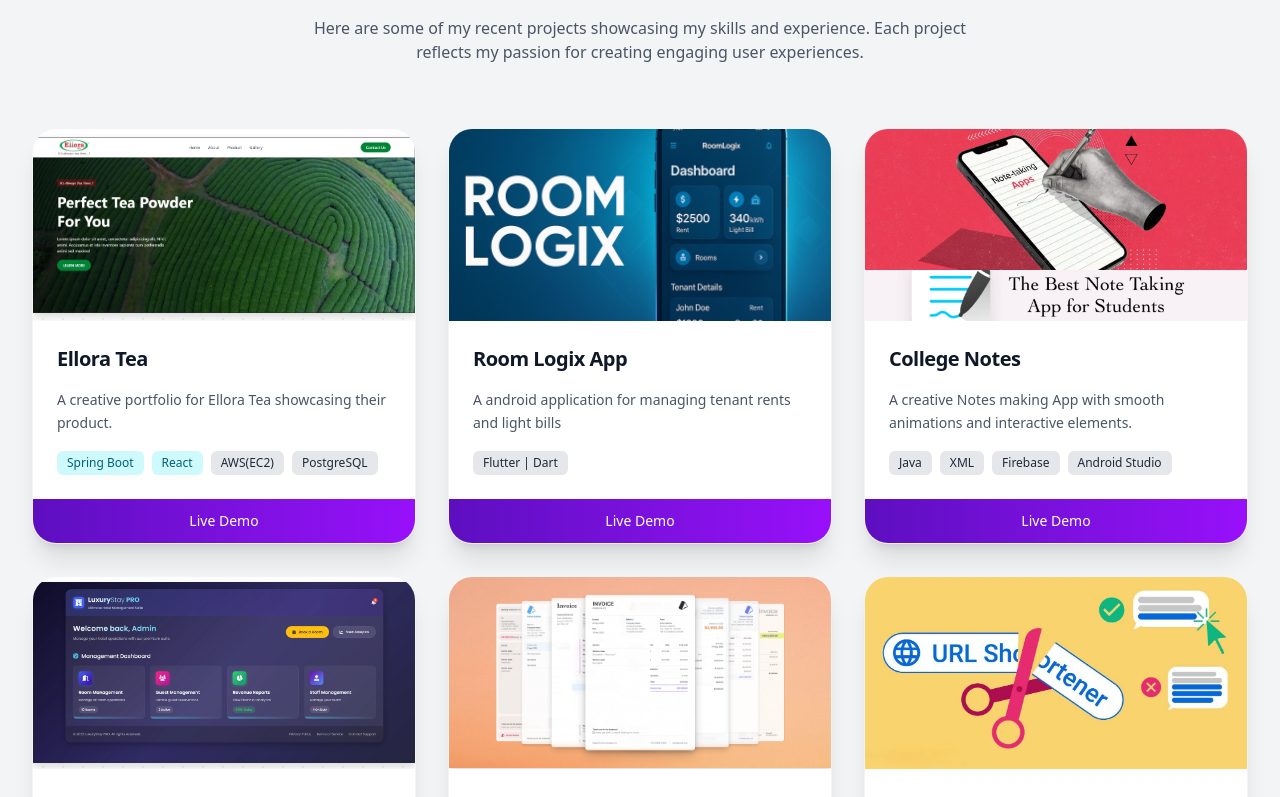
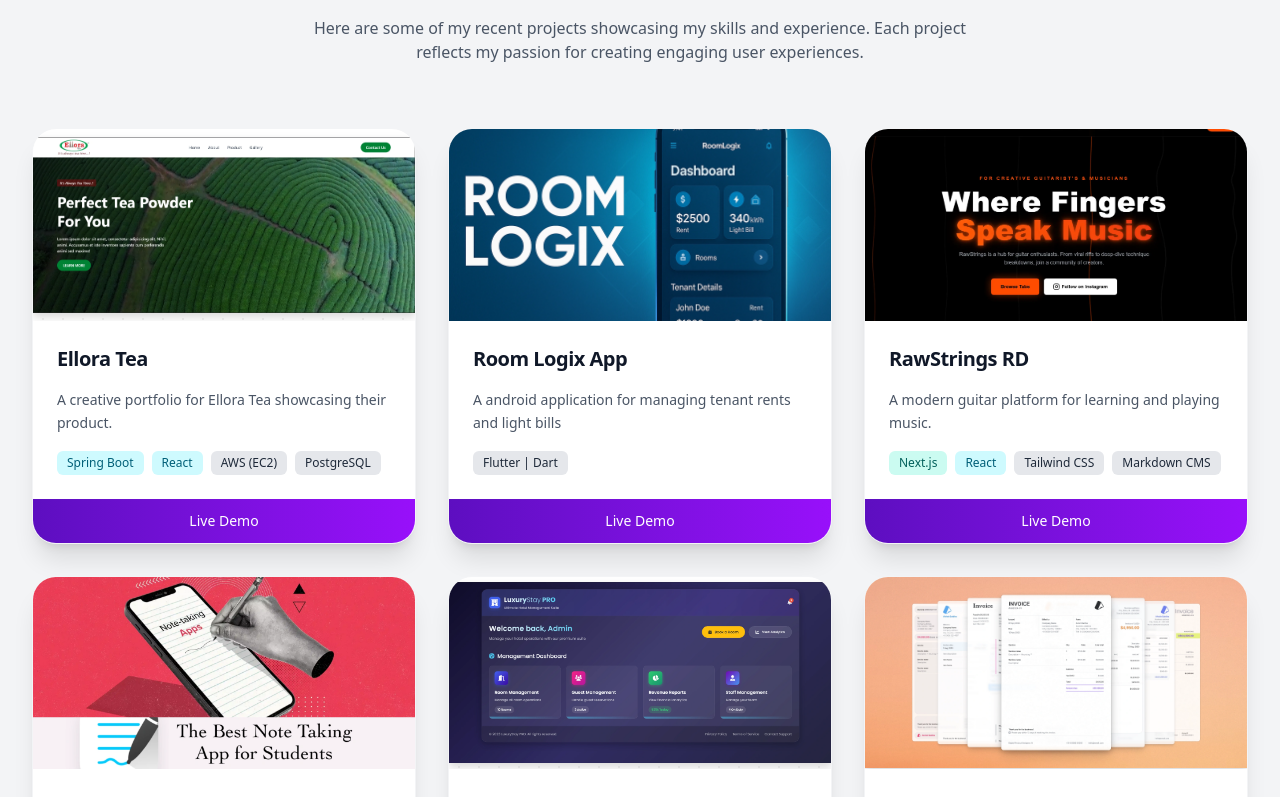
Before and after one commit to rohandhore2102/Portfolio, a React (Vite) app: page / in a window 1280 px wide. Shown: the part 2440-3237 px from the top of the page. Built offline with nearby package versions, Linux system fonts and the light colour scheme; no server answers.

Commit message:
Project Rawstrings added 30th March

```diff
--- a/src/components/ProjectCard.jsx
+++ b/src/components/ProjectCard.jsx
@@ -79,8 +79,8 @@ const ProjectCard = ({ project, darkMode, visible, delay = 0 }) => {
                   case "React": bgColor = "bg-cyan-950/50"; textColor = "text-cyan-400"; break;
                   case "Spring Boot": bgColor = "bg-cyan-950/50"; textColor = "text-cyan-400"; break;
                   case "TypeScript": bgColor = "bg-blue-950/50"; textColor = "text-blue-400"; break;
-                  case "Tailwind CSS": bgColor = "bg-teal-950/50"; textColor = "text-teal-400"; break;
-                  case "Recharts": bgColor = "bg-green-950/50"; textColor = "text-green-400"; break;
+                  case "Next.js": bgColor = "bg-teal-950/50"; textColor = "text-teal-400"; break;
+                  case "Java": bgColor = "bg-green-950/50"; textColor = "text-green-400"; break;
                   default: bgColor = "bg-gray-800"; textColor = "text-gray-300";
                 }
               } else {
@@ -88,8 +88,8 @@ const ProjectCard = ({ project, darkMode, visible, delay = 0 }) => {
                   case "React": bgColor = "bg-cyan-100"; textColor = "text-cyan-800"; break;
                   case "Spring Boot": bgColor = "bg-cyan-100"; textColor = "text-cyan-800"; break;
                   case "TypeScript": bgColor = "bg-blue-100"; textColor = "text-blue-800"; break;
-                  case "Tailwind CSS": bgColor = "bg-teal-100"; textColor = "text-teal-800"; break;
-                  case "Recharts": bgColor = "bg-green-100"; textColor = "text-green-800"; break;
+                  case "Next.js": bgColor = "bg-teal-100"; textColor = "text-teal-800"; break;
+                  case "Java": bgColor = "bg-green-100"; textColor = "text-green-800"; break;
                   default: bgColor = "bg-gray-200"; textColor = "text-gray-800";
                 }
               }
--- a/src/components/ProjectsSection.jsx
+++ b/src/components/ProjectsSection.jsx
@@ -12,7 +12,7 @@ function ProjectsSection() {
     {
       title: "Ellora Tea",
       description: "A creative portfolio for Ellora Tea showcasing their product.",
-      technologies: ["Spring Boot", "React", "AWS(EC2)", "PostgreSQL"],
+      technologies: ["Spring Boot", "React", "AWS (EC2)", "PostgreSQL"],
       image: "/img/ElloraTea.webp",
       demoLink: "https://elloratea.in/",
 
@@ -24,6 +24,13 @@ function ProjectsSection() {
       image: "/img/RoomLogix2.webp",
       demoLink: "https://roomlogixshowcase.vercel.app/",
 
+    },
+    {
+      title: "RawStrings RD",
+      description: "A modern guitar platform for learning and playing music.",
+      technologies: ["Next.js", "React", "Tailwind CSS", "Markdown CMS",],
+      image: "/img/Rawstrings.webp",
+      demoLink: "https://rawstrings.in/"
     },
     {
       title: "College Notes",
```
Also changed, not shown: public/img/Rawstrings.webp (added).
